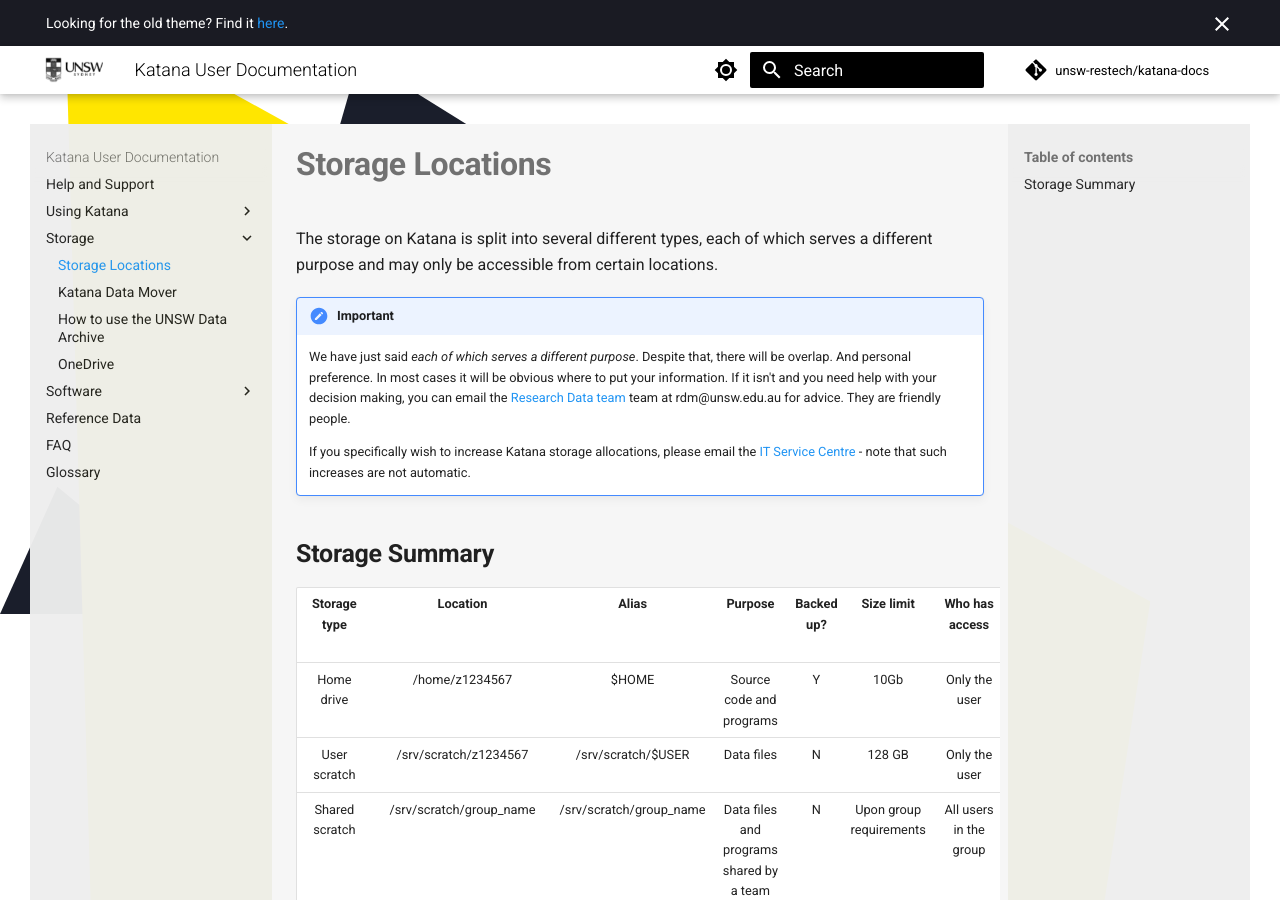
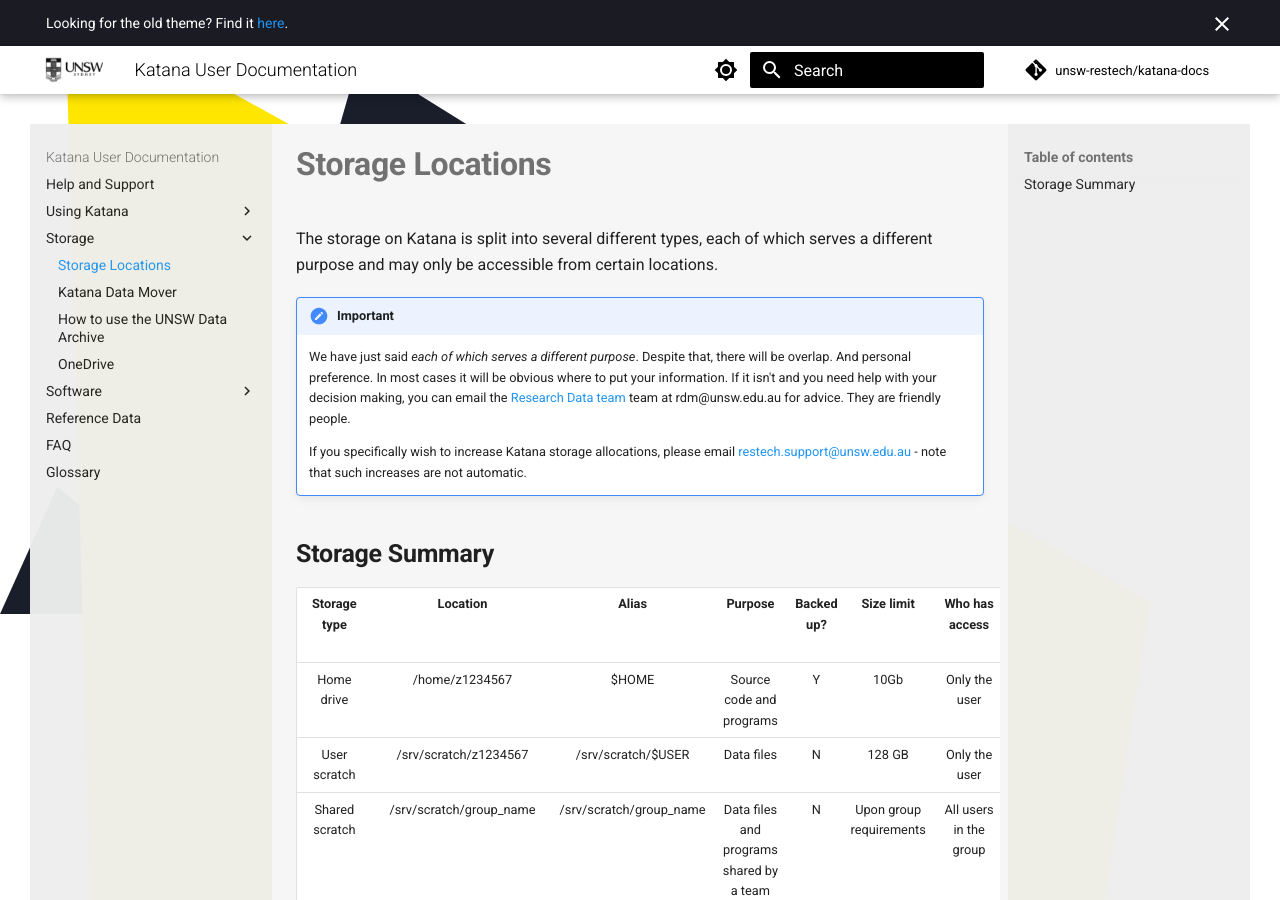
Before and after one commit to unsw-restech/unsw-restech.github.io, an MkDocs documentation site: the page built from docs/storage/storage_locations.md, in a window 1280 px wide and 900 px high. Built offline with MkDocs 1.6.1 and Material for MkDocs 9.7.7, drawn with Linux system fonts in a browser that asks for light colours; comment, search, counter and statistics services are not loaded.

Commit message:
Update storage_locations.md

```diff
--- a/docs/storage/storage_locations.md
+++ b/docs/storage/storage_locations.md
@@ -5,7 +5,7 @@
 !!! important
     We have just said *each of which serves a different purpose*. Despite that, there will be overlap. And personal preference. In most cases it will be obvious where to put your information. If it isn't and you need help with your decision making, you can email the [Research Data team](https://research.unsw.edu.au/research-data-management-unsw>) team at rdm@unsw.edu.au for advice. They are friendly people.
 
-    If you specifically wish to increase Katana storage allocations, please email the [IT Service Centre](mailto:ITServiceCentre@unsw.edu.au) - note that such increases are not automatic.
+    If you specifically wish to increase Katana storage allocations, please email [restech.support@unsw.edu.au](mailto:restech.support@unsw.edu.au) - note that such increases are not automatic.
 
 ## Storage  Summary
 
```
